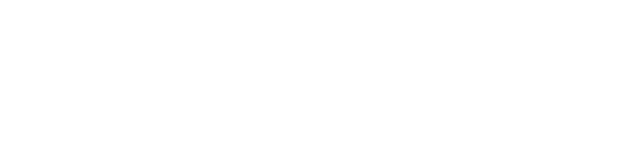
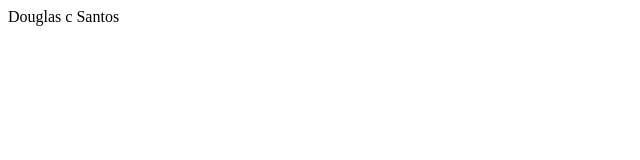
Before and after one commit to Douglas2828/text-trabalho-dnc, a plain HTML site: page doc.html in a window 1280 px wide. Shown: the whole page, without its empty margins (0-640 px from the left). Drawn offline with Linux system fonts and the light colour scheme.

Commit message:
Update doc.html

```diff
--- a/doc.html
+++ b/doc.html
@@ -7,6 +7,6 @@
   <title>Document</title>
 </head>
 <body>
-
+  Douglas c Santos
 </body>
 </html>
```
